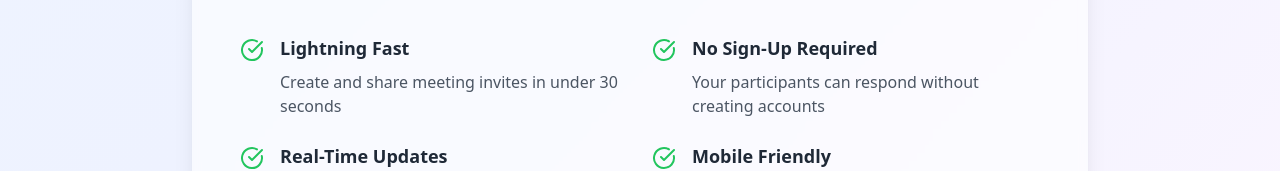
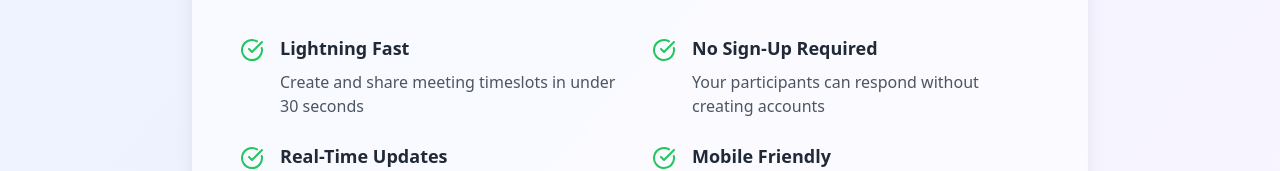
Before and after one commit to magnusfroste/timeslot, a React (Vite) app: page / in a window 1280 px wide. Shown: the part 1052-1223 px from the top of the page. Built offline with nearby package versions, Linux system fonts and the light colour scheme.

Commit message:
Code edited in Lovable Code Editor
Edited UI in Lovable

```diff
--- a/src/pages/Index.tsx
+++ b/src/pages/Index.tsx
@@ -87,7 +87,7 @@ const Index = () => {
               <CheckCircle className="h-6 w-6 text-green-500 mt-1 flex-shrink-0" />
               <div>
                 <h3 className="font-semibold text-lg text-gray-800 mb-2">Lightning Fast</h3>
-                <p className="text-gray-600">Create and share meeting invites in under 30 seconds</p>
+                <p className="text-gray-600">Create and share meeting timeslots in under 30 seconds</p>
               </div>
             </div>
             <div className="flex items-start space-x-4">
```
